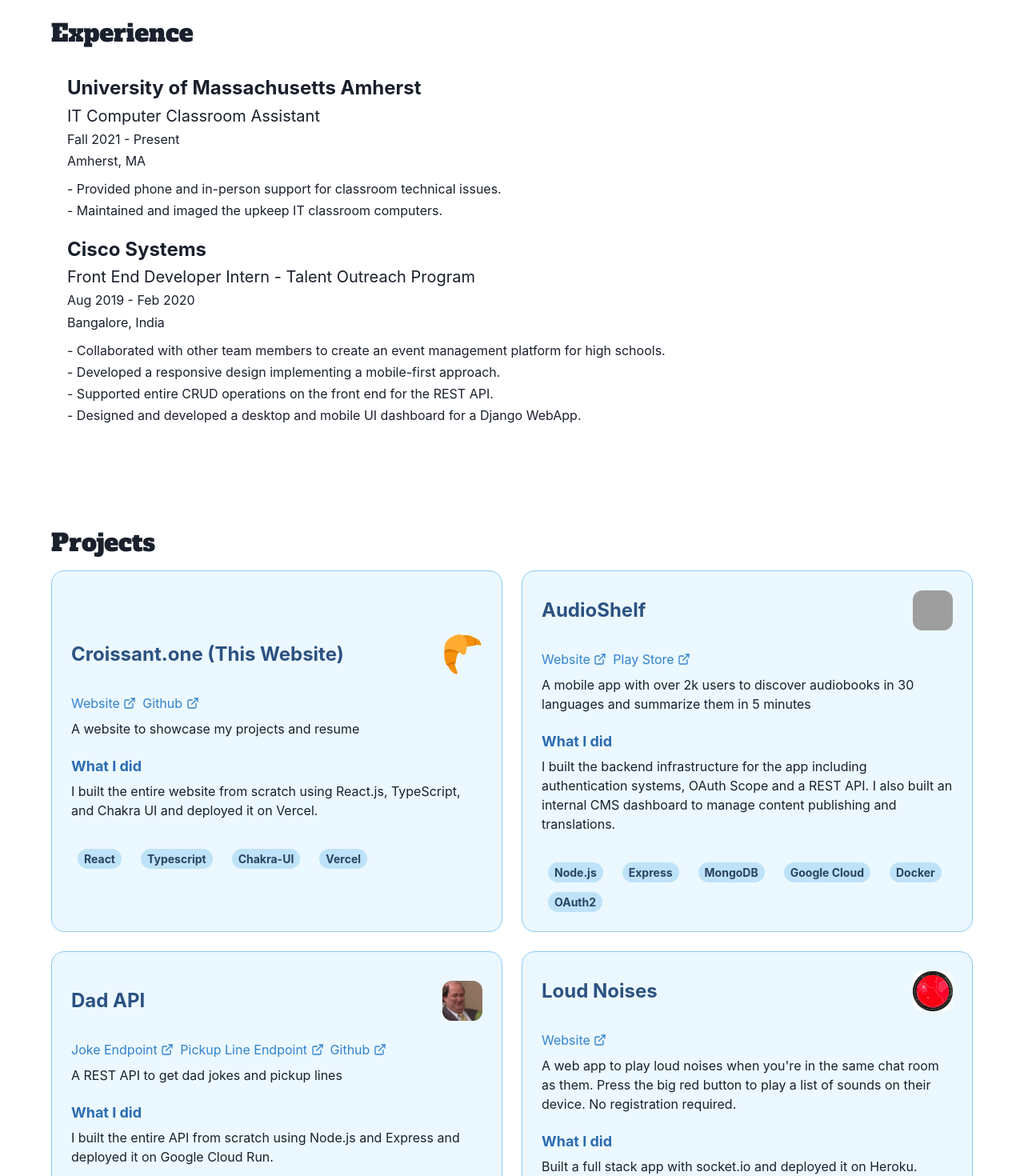
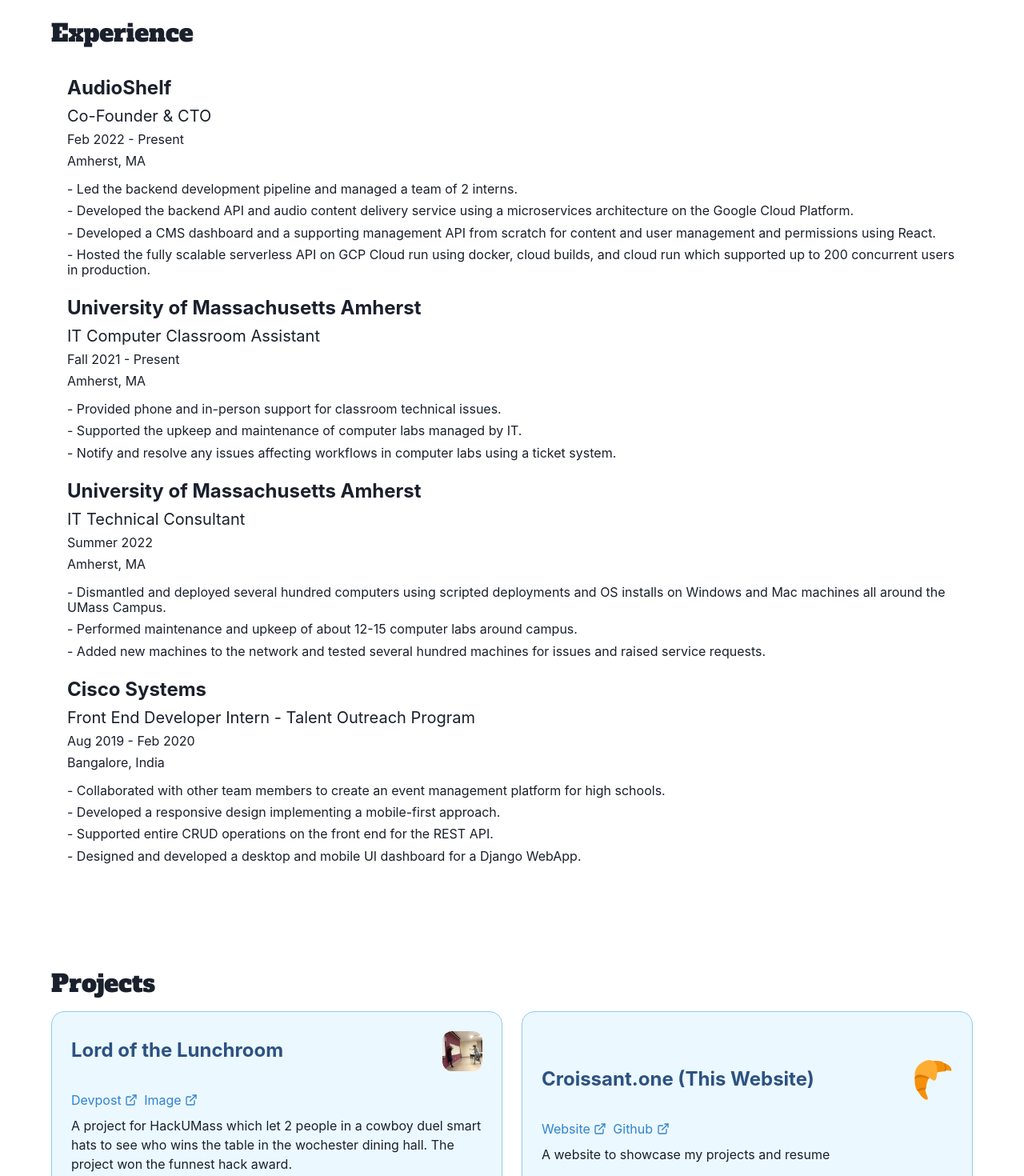
Before and after one commit to arhammusheer/croissant.one, a React (Vite) app: page / in a window 1280 px wide. Shown: the part 1720-3190 px from the top of the page at 80% size. Built offline with nearby package versions, Linux system fonts and the light colour scheme; grey boxes are pictures that could not be loaded.

Commit message:
Added more content

```diff
--- a/src/me.ts
+++ b/src/me.ts
@@ -36,13 +36,37 @@ export const me = {
   ],
   experience: [
     {
+      company: "AudioShelf",
+      location: "Amherst, MA",
+      position: "Co-Founder & CTO",
+      duration: "Feb 2022 - Present",
+      bullets: [
+        "Led the backend development pipeline and managed a team of 2 interns.",
+        "Developed the backend API and audio content delivery service using a microservices architecture on the Google Cloud Platform.",
+        "Developed a CMS dashboard and a supporting management API from scratch for content and user management and permissions using React.",
+        "Hosted the fully scalable serverless API on GCP Cloud run using docker, cloud builds, and cloud run which supported up to 200 concurrent users in production.",
+      ],
+    },
+    {
       company: "University of Massachusetts Amherst",
       location: "Amherst, MA",
       position: "IT Computer Classroom Assistant",
       duration: "Fall 2021 - Present",
       bullets: [
         "Provided phone and in-person support for classroom technical issues.",
-        "Maintained and imaged the upkeep IT classroom computers.",
+        "Supported the upkeep and maintenance of computer labs managed by IT.",
+        "Notify and resolve any issues affecting workflows in computer labs using a ticket system.",
+      ],
+    },
+    {
+      company: "University of Massachusetts Amherst",
+      location: "Amherst, MA",
+      position: "IT Technical Consultant",
+      duration: "Summer 2022",
+      bullets: [
+        "Dismantled and deployed several hundred computers using scripted deployments and OS installs on Windows and Mac machines all around the UMass Campus.",
+        "Performed maintenance and upkeep of about 12-15 computer labs around campus.",
+        "Added new machines to the network and tested several hundred machines for issues and raised service requests.",
       ],
     },
     {
@@ -59,6 +83,22 @@ export const me = {
     },
   ],
   projects: [
+    {
+      name: "Lord of the Lunchroom",
+      description:
+        "A project for HackUMass which let 2 people in a cowboy duel smart hats to see who wins the table in the wochester dining hall. The project won the funnest hack award.",
+      contribution:
+        "I wrote the code for the matchmaking server and the arduino smart hats which used infrared technology as guns and detectors and a displays to show the match status.",
+      image: "/assets/lord-of-the-lunchroom.jpg",
+      technologies: ["Node.js", "JavaScript", "ESP8266", "Arduino", "C++"],
+      links: [
+        {
+          name: "Devpost",
+          uri: "https://devpost.com/software/lord-of-the-lunchroom",
+        },
+        { name: "Image", uri: "/assets/lord-of-the-lunchroom.jpg" },
+      ],
+    },
     {
       name: "Croissant.one (This Website)",
       description: "A website to showcase my projects and resume",
```
Also changed, not shown: public/assets/lord-of-the-lunchroom.jpg (added).
